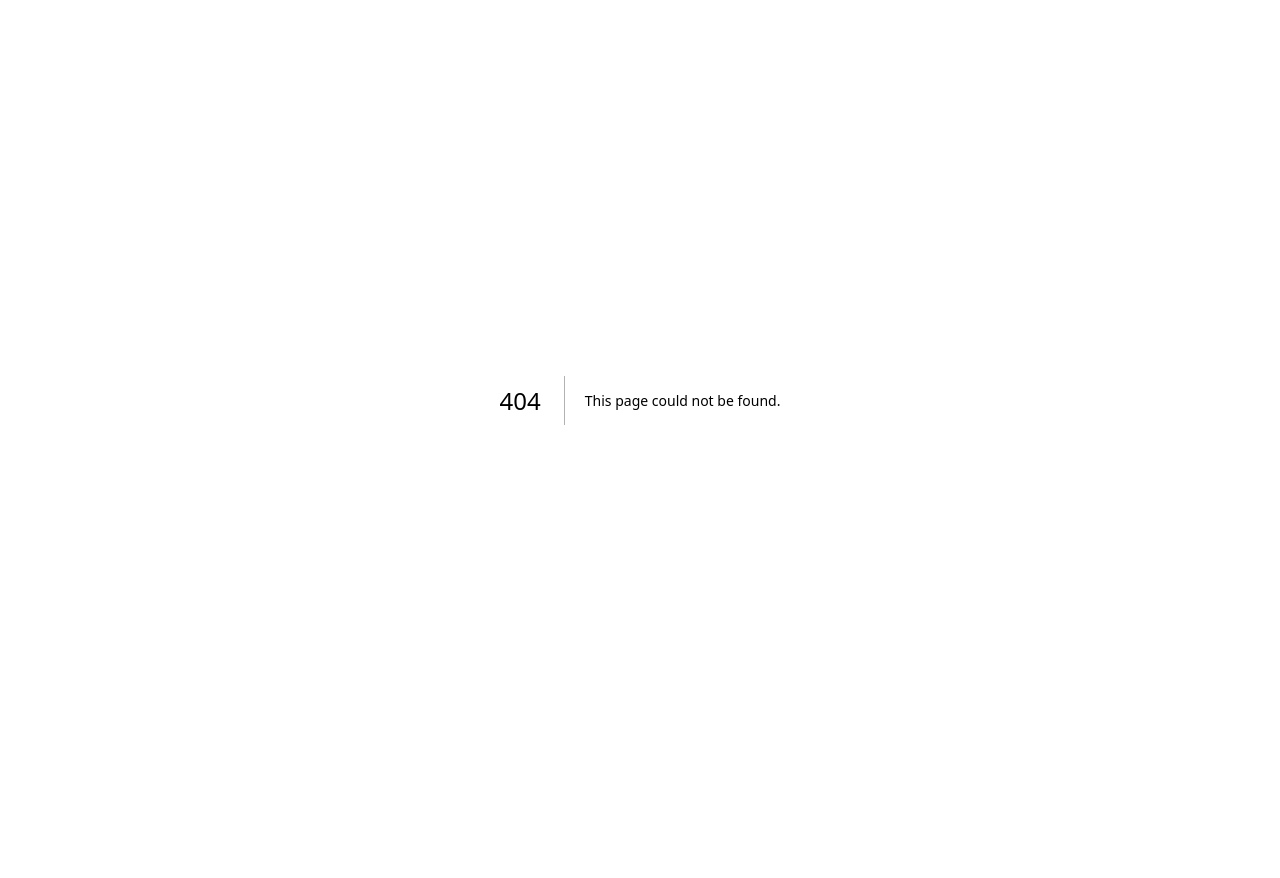
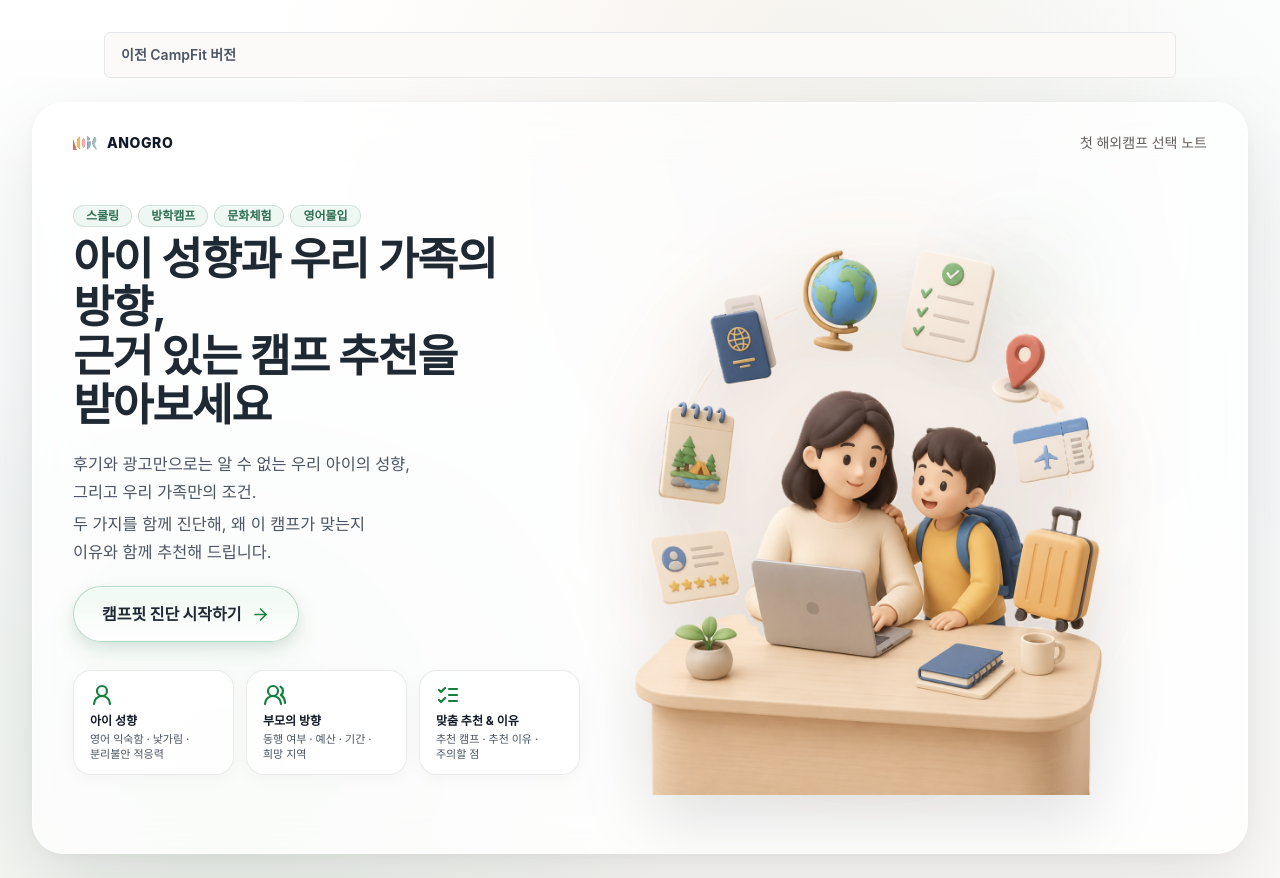
Before and after one commit to anogro/CampFit-AI, a Next.js app: page /campfit/legacy in a window 1280 px wide. Before the commit this address had no page. Before the commit the page ends 800 px from the top, so only its background shows below. Built offline with nearby package versions, Linux system fonts and the light colour scheme.

Commit message:
Make CampFit v2 the default CampFit experience

```diff
--- /dev/null
+++ b/app/campfit/legacy/page.tsx
@@ -0,0 +1,20 @@
+import type { Metadata } from "next"
+import { CampfitFlow } from "@/components/campfit/CampfitFlow"
+
+export const metadata: Metadata = {
+  title: "이전 CampFit 버전",
+  description: "비교와 롤백을 위해 남겨둔 이전 CampFit 추천 화면입니다.",
+}
+
+export default function CampfitLegacyPage() {
+  return (
+    <div>
+      <div className="mx-auto w-full max-w-[1120px] px-4 pt-5 md:px-6 md:pt-8">
+        <p className="rounded-md border border-[var(--border-default)] bg-[var(--surface-elevated)] px-4 py-3 text-sm font-semibold text-[var(--text-secondary)]">
+          이전 CampFit 버전
+        </p>
+      </div>
+      <CampfitFlow />
+    </div>
+  )
+}
--- a/app/campfit/page.tsx
+++ b/app/campfit/page.tsx
@@ -1,5 +1,11 @@
-import { CampfitFlow } from "@/components/campfit/CampfitFlow"
+import type { Metadata } from "next"
+import { CampFitV2Flow } from "@/components/campfit/v2/CampFitV2Flow"
+
+export const metadata: Metadata = {
+  title: "CampFit AI 상담형 추천",
+  description: "아이의 준비도와 가족 조건을 바탕으로 해외캠프 상담 리포트를 생성합니다.",
+}
 
 export default function CampfitPage() {
-  return <CampfitFlow />
+  return <CampFitV2Flow />
 }
```
